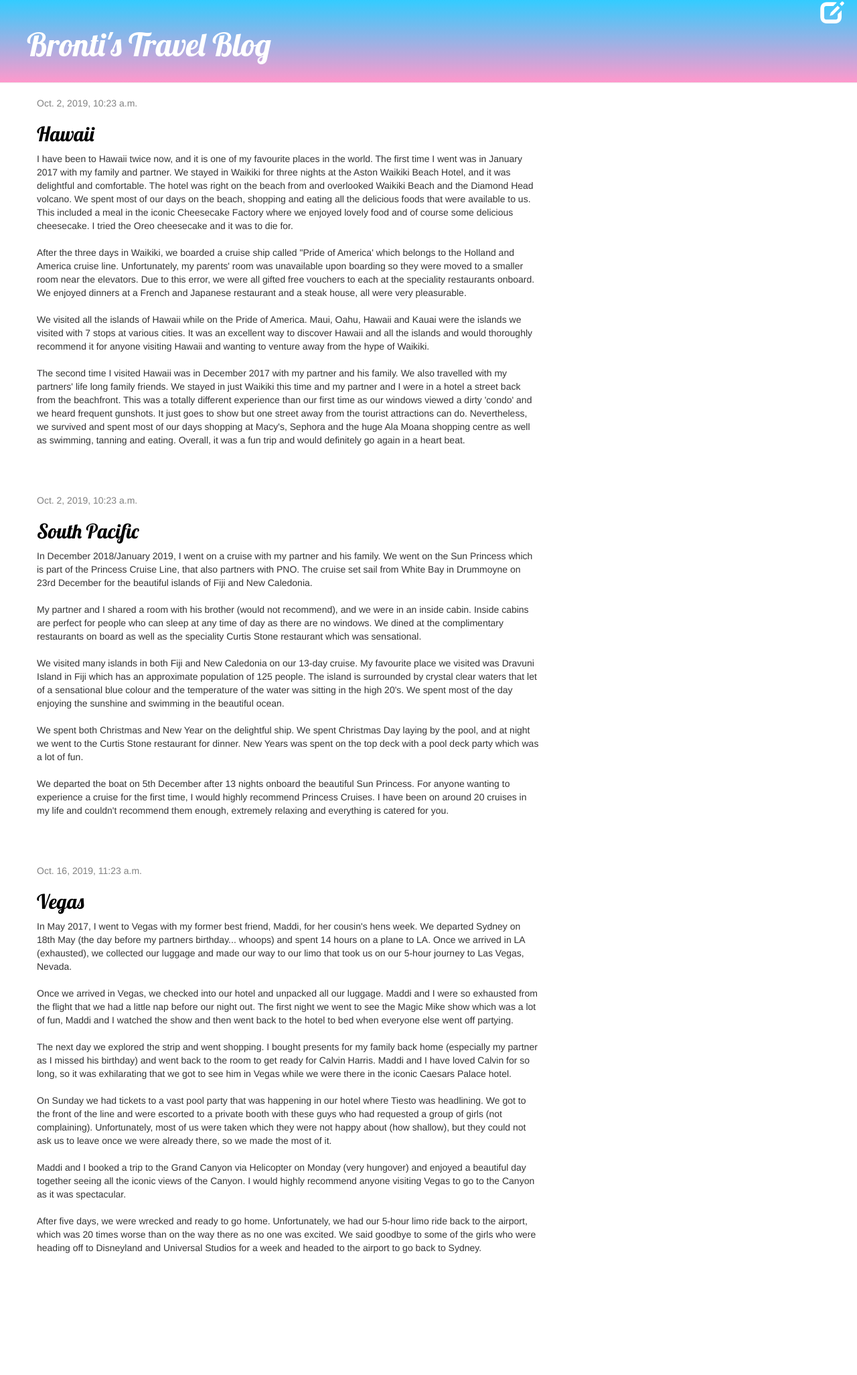
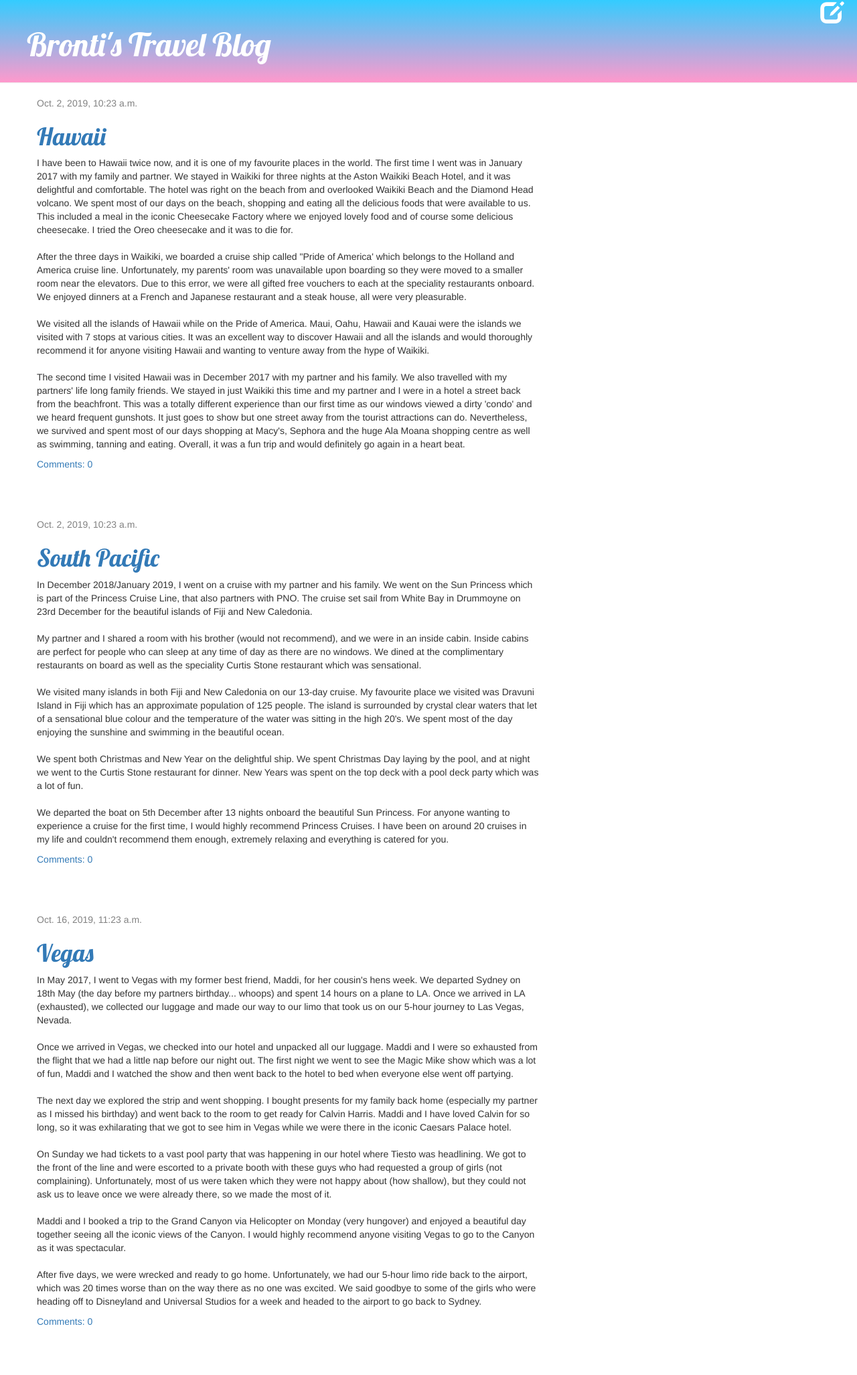
Before and after one commit to brontihaes/Bronti-Travel-Blog, a Django app: page / in a window 1280 px wide. Shown: the whole page at 67% size. Before the commit the page ends 1871 px from the top, so only its background shows below. Run offline with Django 3.2, Linux system fonts and the light colour scheme; data comes from the database, SQL or seed files in the repository; data that the repository does not hold is empty; some libraries are stand-ins or nearby versions.

Commit message:
Update post_list.html

```diff
--- a/djangogirls/website/blog/templates/blog/post_list.html
+++ b/djangogirls/website/blog/templates/blog/post_list.html
@@ -6,8 +6,9 @@
             <div class="date">
                 {{ post.published_date }}
             </div>
-            <h2><a href="">{{ post.title }}</a></h2>
+            <h1><a href="{% url 'post_detail' pk=post.pk %}">{{ post.title }}</a></h1>
             <p>{{ post.text|linebreaksbr }}</p>
+            <a href="{% url 'post_detail' pk=post.pk %}">Comments: {{ post.comments.count }}</a>
         </div>
     {% endfor %}
-{% endblock %}
+{% endblock content %}
```
